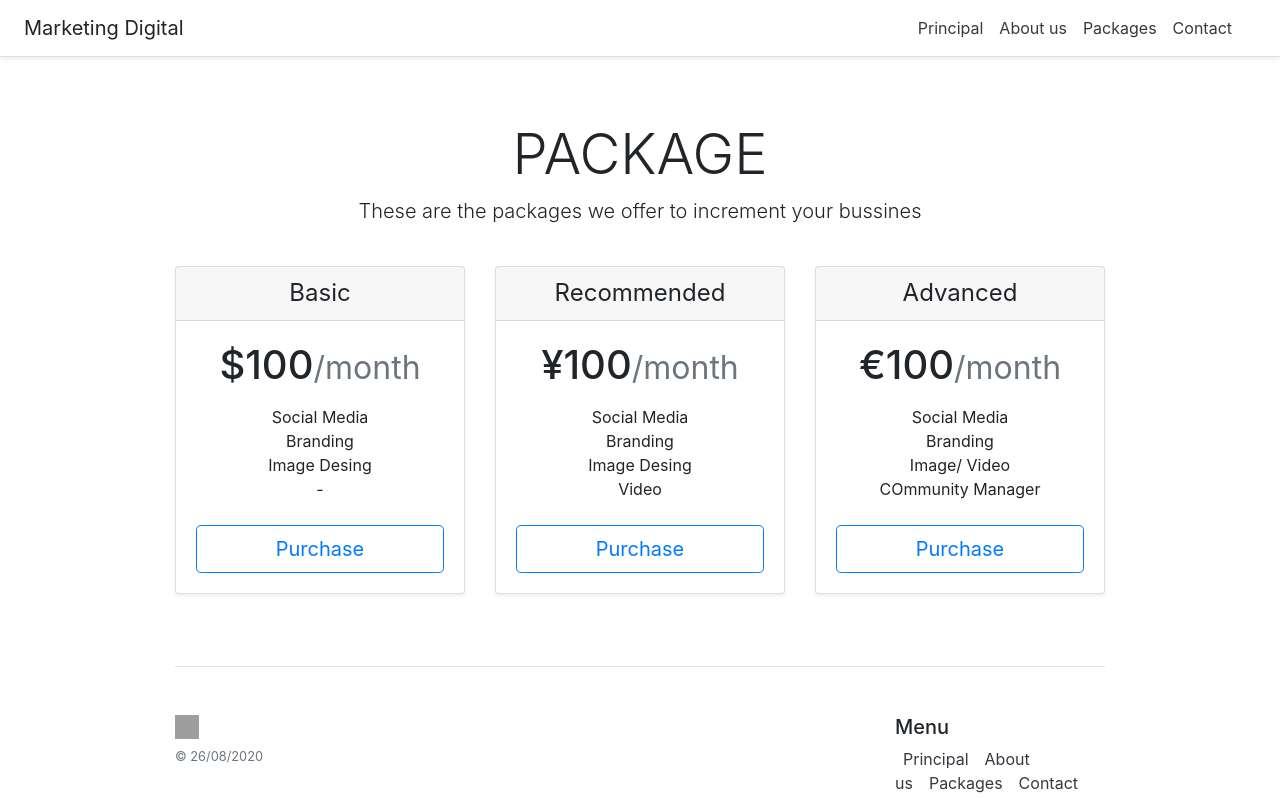
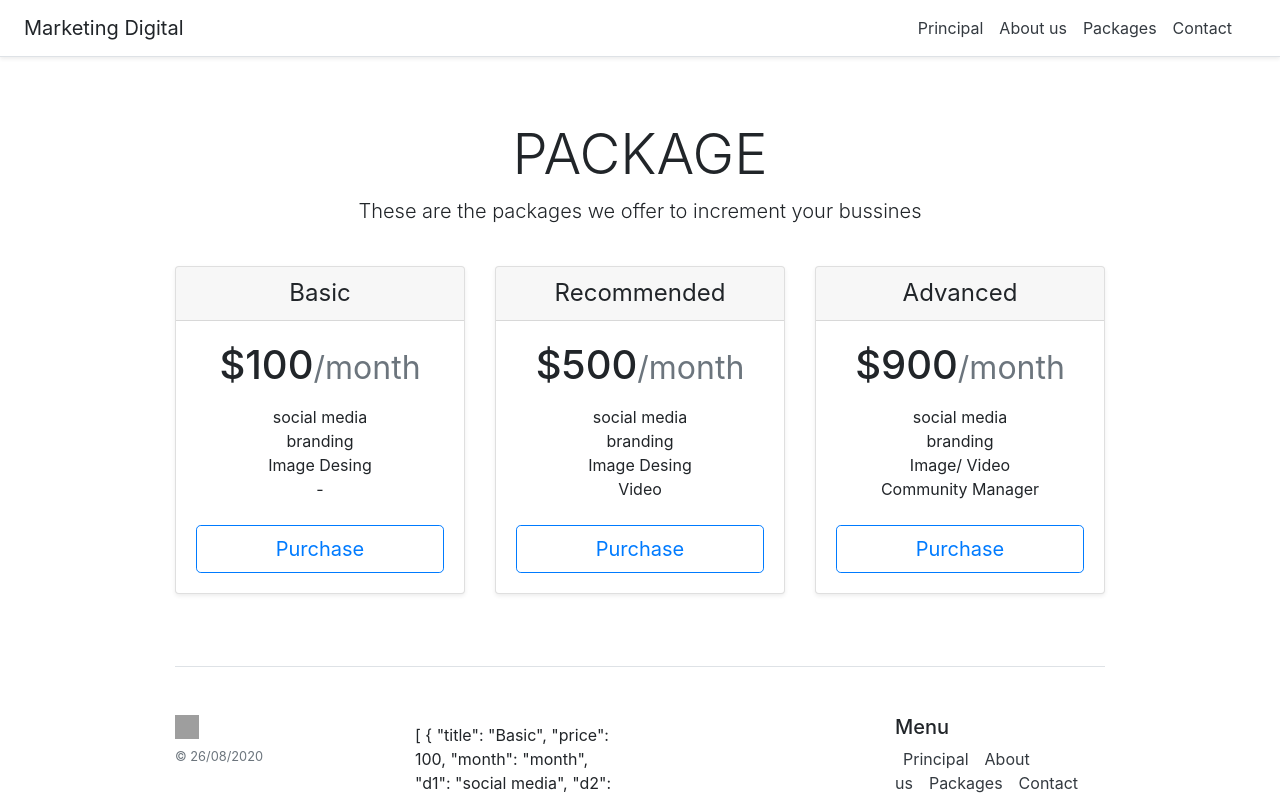
Before and after one commit to KarenCelis/MarketingDigitalPage, an Angular app in the folder filters/: page / in a window 1280 px wide. Shown: the top 798 px of the page. Built offline with nearby package versions, Linux system fonts and the light colour scheme; grey boxes are pictures that could not be loaded.

Commit message:
JSON pipe

```diff
--- a/filters/src/app/app.component.html
+++ b/filters/src/app/app.component.html
@@ -16,47 +16,17 @@
 
 <div class="container">
     <div class="card-deck mb-3 text-center">
-        <div class="card mb-4 shadow-sm">
+        <div class="card mb-4 shadow-sm" *ngFor="let pack of packages">
             <div class="card-header">
-                <h4 class="my-0 font-weight-normal">Basic</h4>
+                <h4 class="my-0 font-weight-normal">{{pack.title}}</h4>
             </div>
             <div class="card-body">
-                <h1 class="card-title pricing-card-title">{{currency | currency : 'USD':'symbol':'.0-0'}}<small class="text-muted">/{{month | lowercase}}</small></h1>
+                <h1 class="card-title pricing-card-title">{{pack.price | currency : 'USD':'symbol':'.0-0'}}<small class="text-muted">/{{pack.month | lowercase}}</small></h1>
                 <ul class="list-unstyled mt-3 mb-4">
-                    <li>Social Media</li>
-                    <li>Branding</li>
-                    <li>Image Desing</li>
-                    <li>-</li>
-                </ul>
-                <button type="button" class="btn btn-lg btn-block btn-outline-primary">Purchase</button>
-            </div>
-        </div>
-        <div class="card mb-4 shadow-sm">
-            <div class="card-header">
-                <h4 class="my-0 font-weight-normal">Recommended</h4>
-            </div>
-            <div class="card-body">
-                <h1 class="card-title pricing-card-title">{{currency | currency : 'JPY':'symbol':'.0-0'}}<small class="text-muted">/{{month | lowercase}}</small></h1>
-                <ul class="list-unstyled mt-3 mb-4">
-                    <li>Social Media</li>
-                    <li>Branding</li>
-                    <li>Image Desing</li>
-                    <li>Video</li>
-                </ul>
-                <button type="button" class="btn btn-lg btn-block btn-outline-primary">Purchase</button>
-            </div>
-        </div>
-        <div class="card mb-4 shadow-sm">
-            <div class="card-header">
-                <h4 class="my-0 font-weight-normal">Advanced</h4>
-            </div>
-            <div class="card-body">
-                <h1 class="card-title pricing-card-title">{{currency | currency : 'EUR':'symbol':'.0-0'}}<small class="text-muted">/{{month | lowercase}}</small></h1>
-                <ul class="list-unstyled mt-3 mb-4">
-                    <li>Social Media</li>
-                    <li>Branding</li>
-                    <li>Image/ Video</li>
-                    <li>COmmunity Manager</li>
+                    <li>{{pack.d1}}</li>
+                    <li>{{pack.d2}}</li>
+                    <li>{{pack.d3}}</li>
+                    <li>{{pack.d4}}</li>
                 </ul>
                 <button type="button" class="btn btn-lg btn-block btn-outline-primary">Purchase</button>
             </div>
@@ -72,7 +42,7 @@
             <div class="col-6 col-md">
                 <h5></h5>
                 <ul class="list-unstyled text-small">
-
+                    {{packages | json}}
                 </ul>
             </div>
             <div class="col-6 col-md">
--- a/filters/src/app/app.component.ts
+++ b/filters/src/app/app.component.ts
@@ -11,4 +11,44 @@ export class AppComponent {
   date = new Date();
   currency = 100;
   month='Month';
+
+
+  /*packages = {
+    titulo: 'Basic',
+    precio: 100,
+    month : 'month',
+    d1: 'socil media',
+    d2: 'branding',
+    d3: 'Image Desing',
+    d4:'-'
+  }*/
+
+  packages = [{
+    title: 'Basic',
+    price: 100,
+    month : 'month',
+    d1: 'social media',
+    d2: 'branding',
+    d3: 'Image Desing',
+    d4:'-'
+  },
+  {
+    title: 'Recommended',
+    price: 500,
+    month : 'month',
+    d1: 'social media',
+    d2: 'branding',
+    d3: 'Image Desing',
+    d4:'Video'
+  },
+  {
+    title: 'Advanced',
+    price: 900,
+    month : 'month',
+    d1: 'social media',
+    d2: 'branding',
+    d3: 'Image/ Video',
+    d4:'Community Manager'
+  }];
+
 }
```
